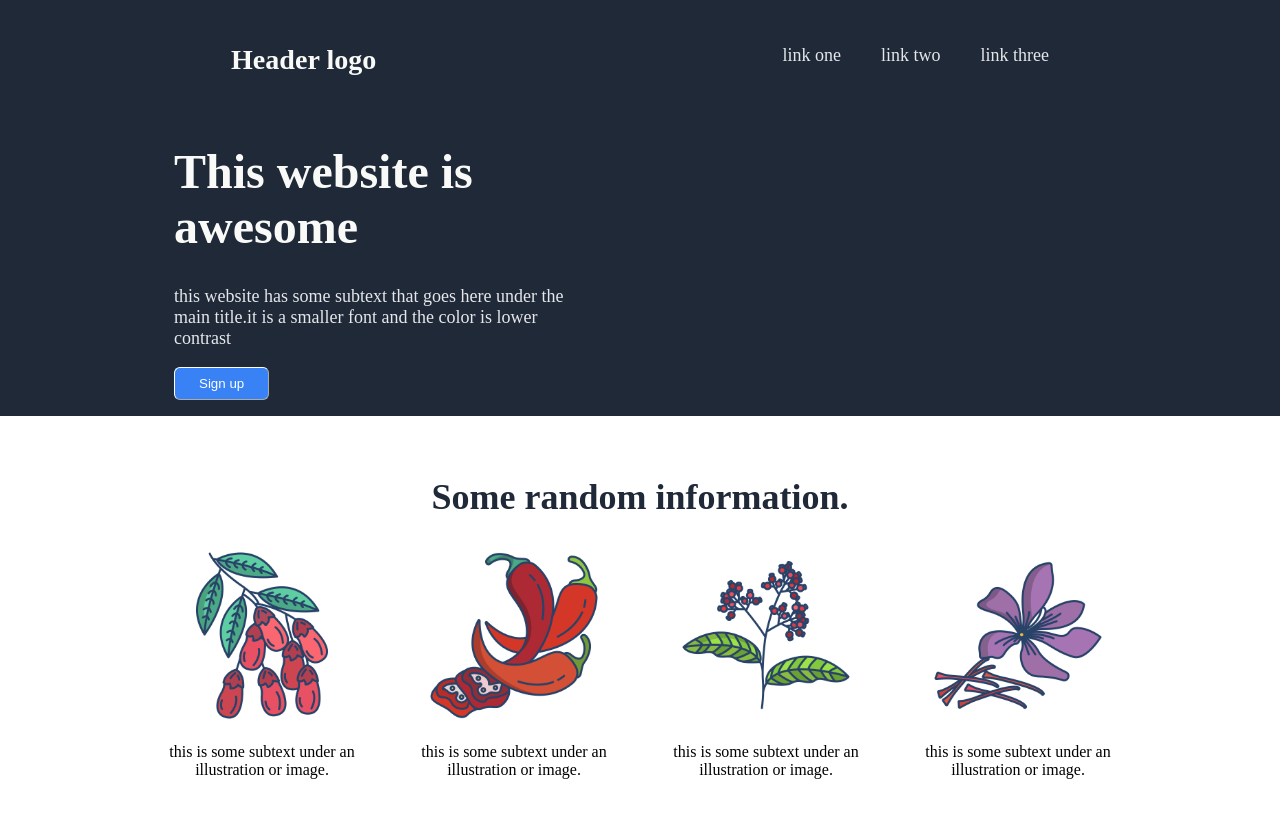
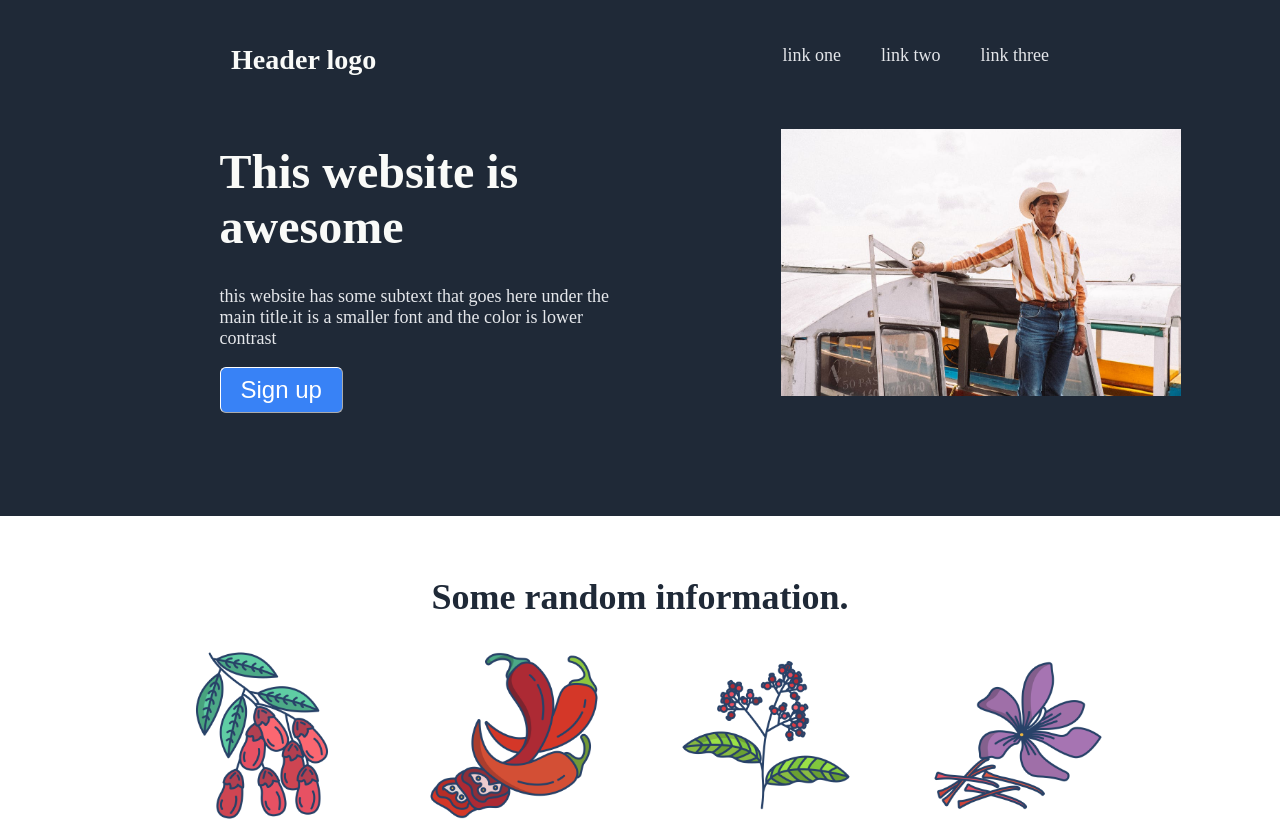
Before and after one commit to Barghout22/Landing-Page, a plain HTML site: page index.html in a window 1280 px wide. Shown: the top 826 px of the page. Drawn offline with Linux system fonts and the light colour scheme.

Commit message:
corrected the issues in the top header adjusted the lower part of the top header into a row flex in order to contain the picture and increased its size. did some size adjustments to the fourth partition to make it better looking.

```diff
--- a/index.html
+++ b/index.html
@@ -19,12 +19,15 @@
         </ul>
 
         </div>
-                   <div class="bottom-first">
-            <h1>This website is awesome</h1>
-            <p class="Header-subtext">this website has some subtext that goes here under the main title.it is a smaller font and the color is lower contrast </p>
-            <button>Sign up</button>
+        <div class="total-bottom-first">
+            <div class="bottom-first">
+                <h1>This website is awesome</h1>
+                <p class="Header-subtext">this website has some subtext that goes here under the main title.it is a smaller font and the color is lower contrast </p>
+                <button>Sign up</button>
+            </div>
+            <img class="top-pic" src="images/image.jpeg" alt="picture" >
         </div>
-        <!--<img class="top-pic" src="images/image.jpeg" alt="picture" >-->
+
 </div>
 <div class="Second">
     <h2>Some random information.</h2>
@@ -59,7 +62,7 @@
 <div class="Fourth">
     <div class="Inner-Fourth">
         <div class="fourth-text">
-            <h4>Call to action!It's time!</h4>
+            <h4>Call to action! It's time!</h4>
             <p>Sign up for our product by clicking the button right over there!</p>
         </div>
 
--- a/style.css
+++ b/style.css
@@ -25,18 +25,26 @@ justify-content: space-around;
 }
 .First
 {
-    height: 400px;
+    height: 500px;
   background-color: #1F2937;
   padding: 8px 24px;
-  display: flex;
-  flex-flow: column wrap;
 
-
+}
+.total-bottom-first
+{
+display: flex;
+justify-content: space-around;
+align-items: center;
+gap: 10px;
+}
+.top-pic
+{
+    max-width: 400px;
 }
 .bottom-first
 {
     max-width: 400px;
-margin-left: 150px;
+margin-left: 120px;
 }
 .Header-subtext
 {color: #E5E7EB;
@@ -80,10 +88,12 @@ align-items: center;
 height: 140px;
 border-radius: 5px;
 }
-.text-fourth
-{
-    align-items: flex-start;
+h4
+{font-size: 30px;
+font-weight: bold;
+color:F9FAF8 ;
 }
+
 .Footer{
     padding: 24px;
     height: 40px;
@@ -115,8 +125,9 @@ ul
 button
 {background-color: #3882F6;
 color: white;
+font-size: 24px;
 border-radius: 6px;
 border-color: white;
-padding: 8px 24px;
+padding: 8px 20px;
 border-width: thin;
 }
```
